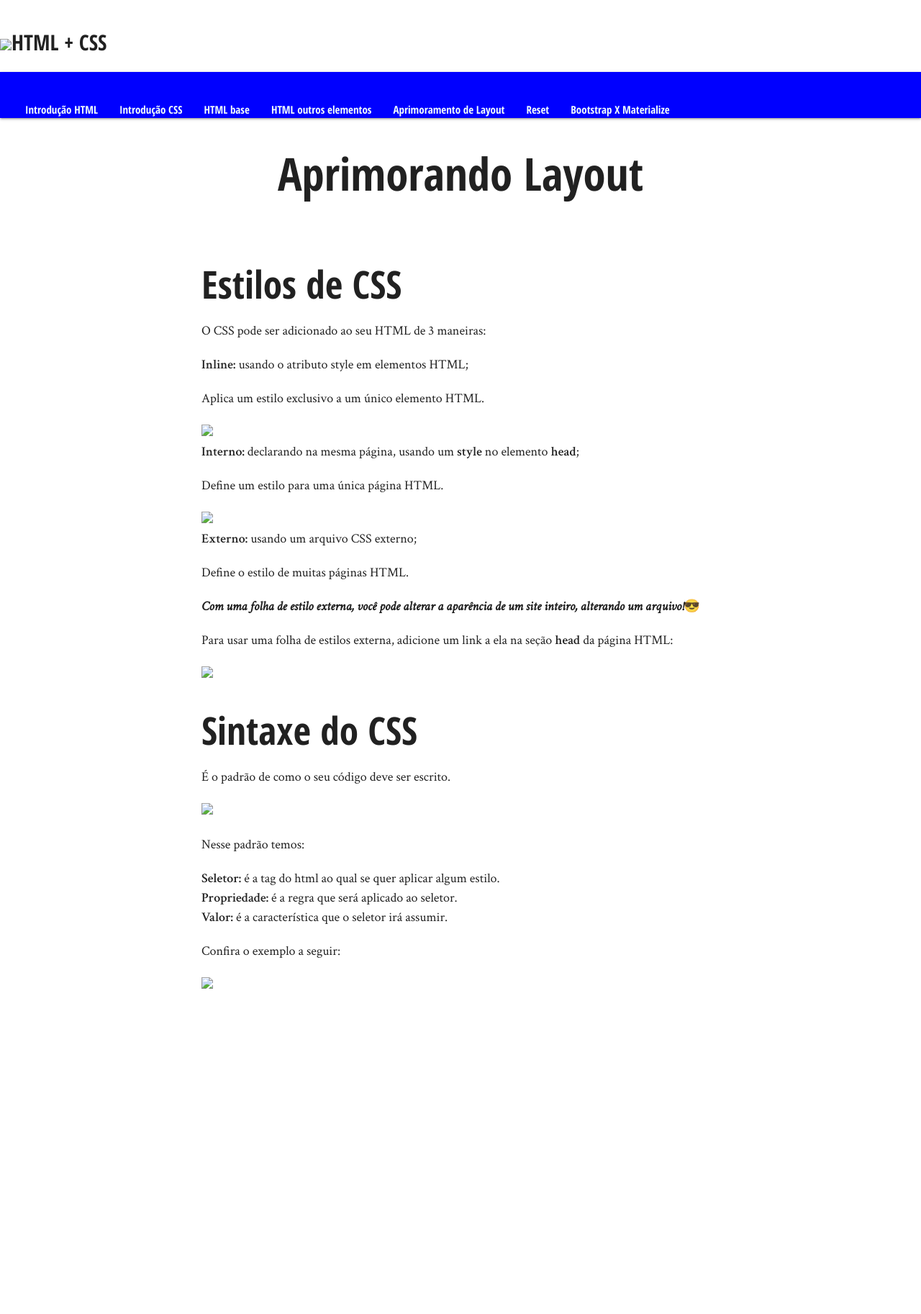
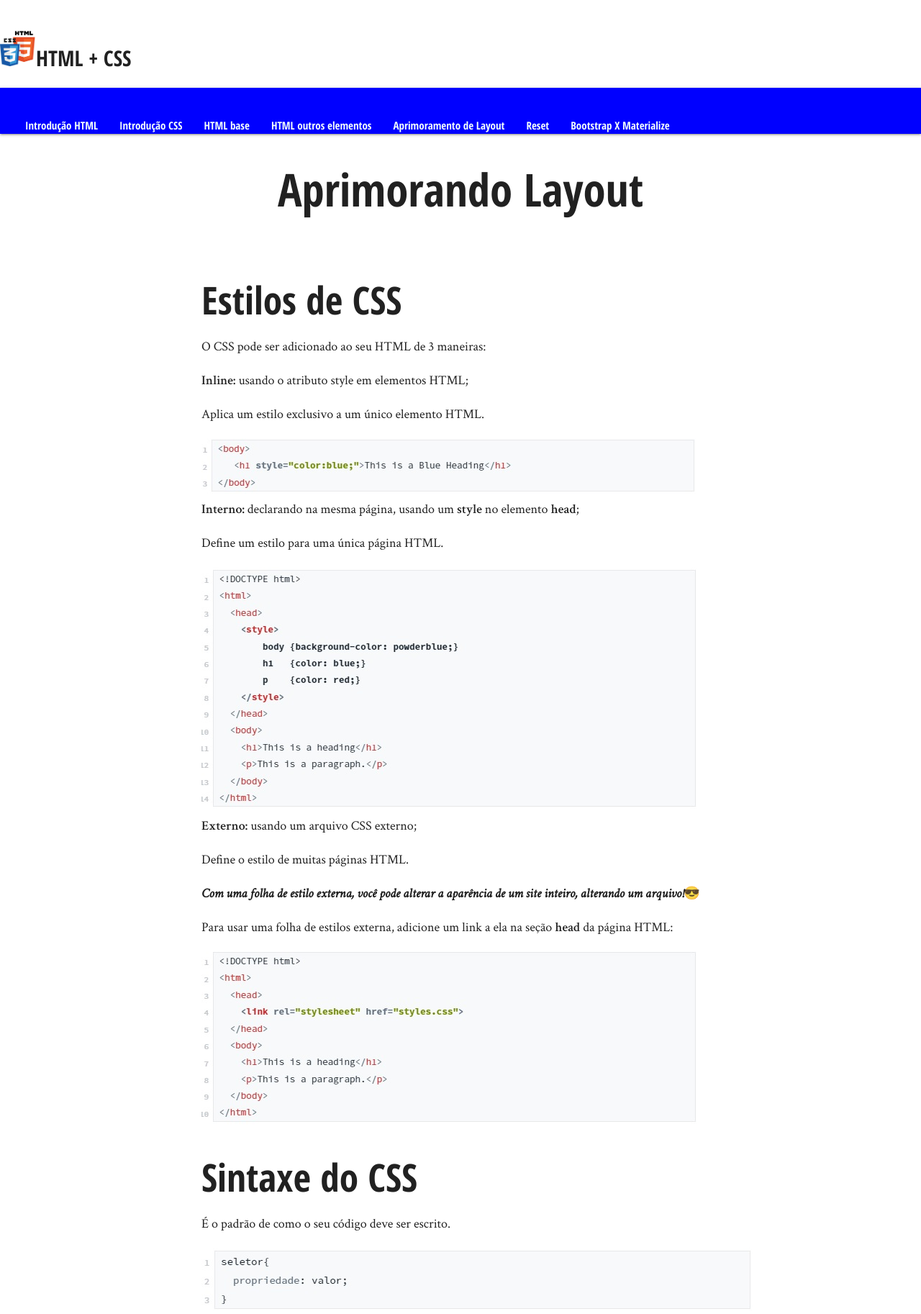
Before and after one commit to andressamesquita/Praticando-HTML, a plain HTML site: page aprimorando_layout/AprimorandoLayout.html in a window 1280 px wide. Shown: the top 1826 px of the page at 72% size. Before the commit the page ends 1412 px from the top, so only its background shows below. Drawn offline with nearby package versions, Linux system fonts and the light colour scheme; files that its build step writes are made by us from their sources.

Commit message:
organizandoarquivos

```diff
--- a/aprimorando_layout/AprimorandoLayout.html
+++ b/aprimorando_layout/AprimorandoLayout.html
@@ -3,13 +3,12 @@
 	<head>
 		<meta charset="utf-8">
 		<title>Aprimorando Layout</title>
-
-		<link rel="icon" type="text/css" href="icon.png">
+		<link rel="icon" type="text/css" href="Img/icon.png">
 		<link href="http://fonts.googleapis.com/icon?family=Material+Icons" rel="stylesheet">
      	<link type="text/css" rel="stylesheet" href="https://cdnjs.cloudflare.com/ajax/libs/materialize/0.98.0/css/materialize.min.css"/>
      	<meta name="viewport" content="width=device-width, initial-scale=1.0"/>
 
-     	<link rel="stylesheet" type="text/css" href="site.css">
+     	<link rel="stylesheet" type="text/css" href="Css/site.css">
 
 		<link rel="stylesheet" href="http://fonts.googleapis.com/css?family=Crimson+Text:400,400italic,600">
 		<link rel="stylesheet" href="http://fonts.googleapis.com/css?family=Open+Sans+Condensed:700">
@@ -19,7 +18,7 @@
 
 		<aside>
 
-			<h1> <img src="iconMax.png">HTML + CSS</h1>
+			<h1> <img src="Img/iconMax.png">HTML + CSS</h1>
 			<nav>
 				<ul>
 					<li><a href="#">Introdução HTML</a></li>
@@ -44,25 +43,25 @@
 						<strong>Inline:</strong> usando o atributo style em elementos HTML;
 						<p>Aplica um estilo exclusivo a um único elemento HTML.</p>
 					</li>
-					<img src="inlineExemplo.jpg">
+					<img src="Img/inlineExemplo.jpg">
 					<li>
 						<strong>Interno:</strong> declarando na mesma página, usando um <strong>style</strong> no elemento <strong>head</strong>;
 			  			<p>Define um estilo para uma única página HTML.</p>
 					</li>
-					<img src="cssInternoEx.jpg">
+					<img src="Img/cssInternoEx.jpg">
 					<li>
 						<strong>Externo:</strong> usando um arquivo CSS externo;
 						<p>Define o estilo de muitas páginas HTML.</p>
 						<p><strong><em>Com uma folha de estilo externa, você pode alterar a aparência de um site inteiro, alterando um arquivo!</em></strong>😎</p>
 						<p>Para usar uma folha de estilos externa, adicione um link a ela na seção <strong>head</strong> da página HTML:</p>
 					</li>
-					<img src="cssExternoEx.jpg">
+					<img src="Img/cssExternoEx.jpg">
 				</ul>
 
 				<h2>Sintaxe do CSS</h2>
 
 				<p>É o padrão de como o seu código deve ser escrito.</p>
-				<img src="sintaxeDoCss.jpg">
+				<img src="Img/sintaxeDoCss.jpg">
 				<p>Nesse padrão temos:</p>
 				<ul>
 					<li><strong>Seletor:</strong> é a tag do html ao qual se quer aplicar algum estilo.</li>
@@ -70,7 +69,7 @@
 					<li><strong>Valor:</strong> é a característica que o seletor irá assumir.</li>
 				</ul>
 				<p>Confira o exemplo a seguir:</p>
-				<img src="exSintaxeCss.jpg">
+				<img src="Img/exSintaxeCss.jpg">
 			</div>
 		</main>
 
```
